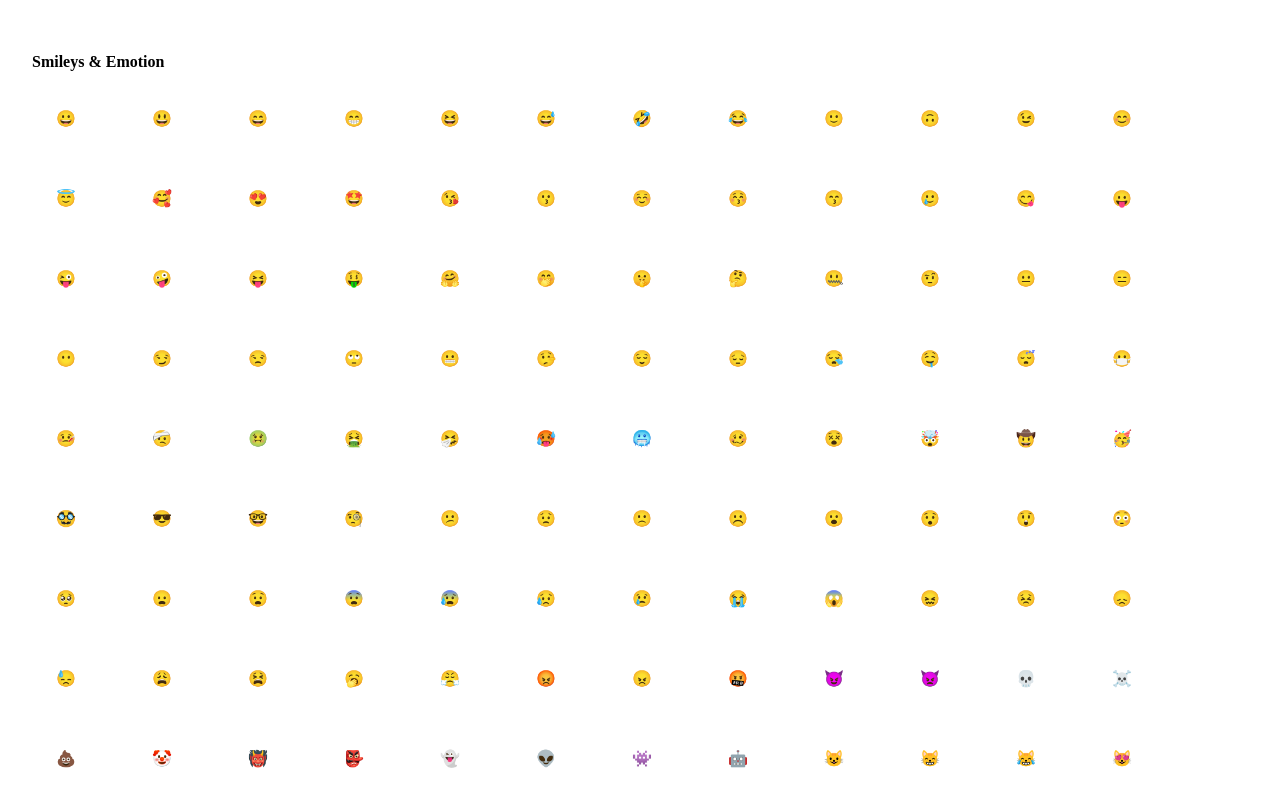
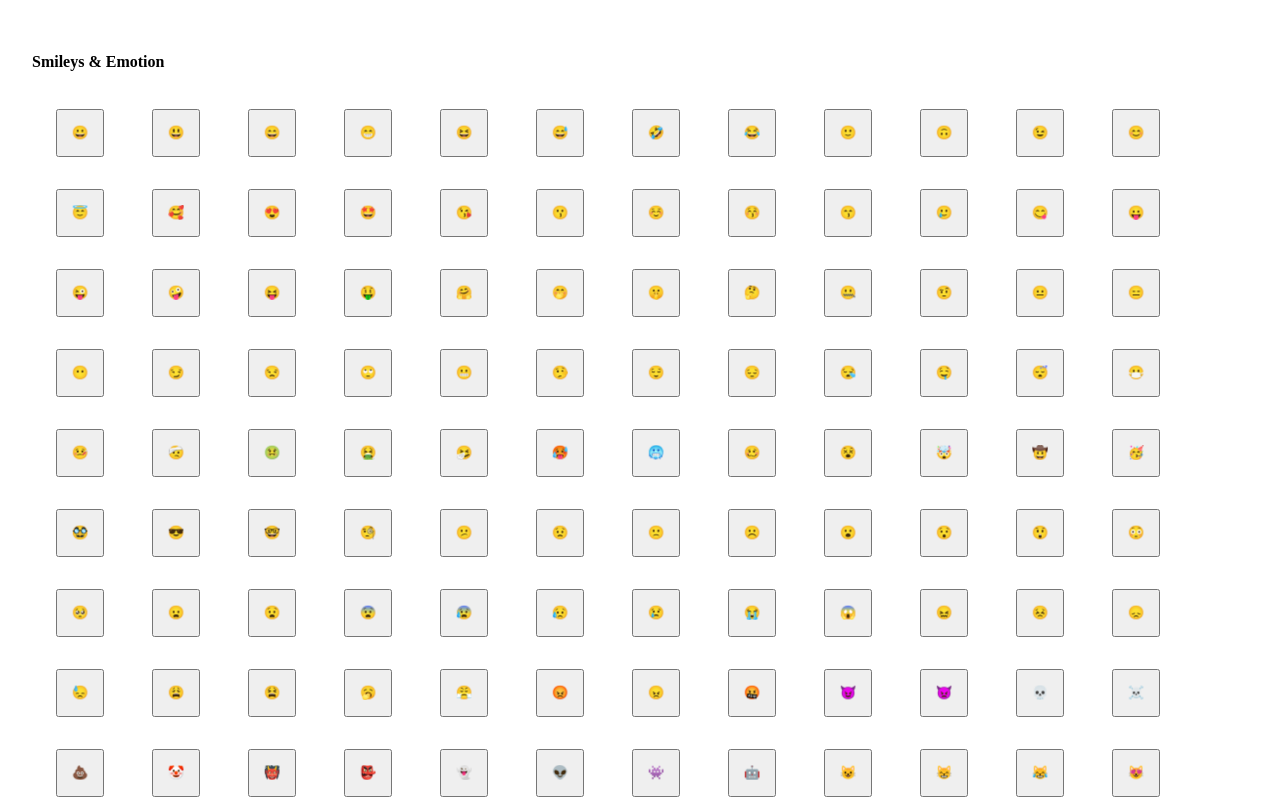
Before and after one commit to brandonau24/emoji-picker, a React app: page / in a window 1280 px wide. Shown: the top 800 px of the page. Built offline with nearby package versions, Linux system fonts and the light colour scheme; the HTML template or start-up script is replaced by a standard one.

Commit message:
feat: pass click handler function from EmojiPicker to Emoji

```diff
--- a/src/Emoji.jsx
+++ b/src/Emoji.jsx
@@ -9,15 +9,16 @@ const transformCodepoints = (codepoints) => {
 	return String.fromCodePoint(...transformedCodepoints);
 };
 
-const Emoji = ({ codepoints, name }) => {
+const Emoji = ({ codepoints, name, onClick }) => {
 	const transformedCodepoints = transformCodepoints(codepoints);
 
-	return <div className="emoji" title={name} alt={name} value={transformedCodepoints}>{transformedCodepoints}</div>;
+	return <button type="button" className="emoji" title={name} alt={name} value={transformedCodepoints} onClick={onClick}>{transformedCodepoints}</button>;
 };
 
 Emoji.propTypes = {
 	codepoints: PropTypes.string.isRequired,
-	name: PropTypes.string.isRequired
+	name: PropTypes.string.isRequired,
+	onClick: PropTypes.func.isRequired
 };
 
 export default Emoji;
--- a/src/EmojiGroup.jsx
+++ b/src/EmojiGroup.jsx
@@ -4,12 +4,23 @@ import Emoji from 'Emoji';
 
 import './EmojiGroup.scss';
 
-const EmojiGroup = ({ groupName, group }) => (
+const EmojiGroup = ({ groupName, group, onClick }) => (
 	<div className="emoji-group">
 		<h4>{groupName}</h4>
 		{
 			Object.values(group).map((emojis) => emojis.map(
-				(emoji) => <Emoji key={emoji.codepoints} name={emoji.name} codepoints={emoji.codepoints} />
+				(emoji) => (
+					<Emoji
+						/* eslint-disable react/jsx-indent-props */
+						// There's a bug where the linter wants the props to be indented with 2 spaces
+						// and also wants it to be indented like below so it is in an error state forever
+						key={emoji.codepoints}
+						name={emoji.name}
+						codepoints={emoji.codepoints}
+						onClick={onClick}
+						/* eslint-enable */
+					/>
+				)
 			))
 		}
 	</div>
@@ -17,7 +28,8 @@ const EmojiGroup = ({ groupName, group }) => (
 
 EmojiGroup.propTypes = {
 	groupName: PropTypes.string.isRequired,
-	group: PropTypes.objectOf(PropTypes.array).isRequired
+	group: PropTypes.objectOf(PropTypes.array).isRequired,
+	onClick: PropTypes.func.isRequired
 };
 
 export default EmojiGroup;
--- a/src/EmojiPicker.jsx
+++ b/src/EmojiPicker.jsx
@@ -1,13 +1,15 @@
 import React from 'react';
 import PropTypes from 'prop-types';
 import EmojiGroup from 'EmojiGroup';
+
+const copyEmoji = (e) => console.log(e);
 
 const EmojiPicker = ({ data }) => {
 	const groups = [];
 
 	Object.entries(data).forEach(([key, value]) => {
 		if (key !== 'version') {
-			groups.push(<EmojiGroup key={key} groupName={key} group={value} />);
+			groups.push(<EmojiGroup key={key} groupName={key} group={value} onClick={copyEmoji} />);
 		}
 	});
 
```
Also changed, not shown: 1 other file (tests, documents, lock files or other folders).
